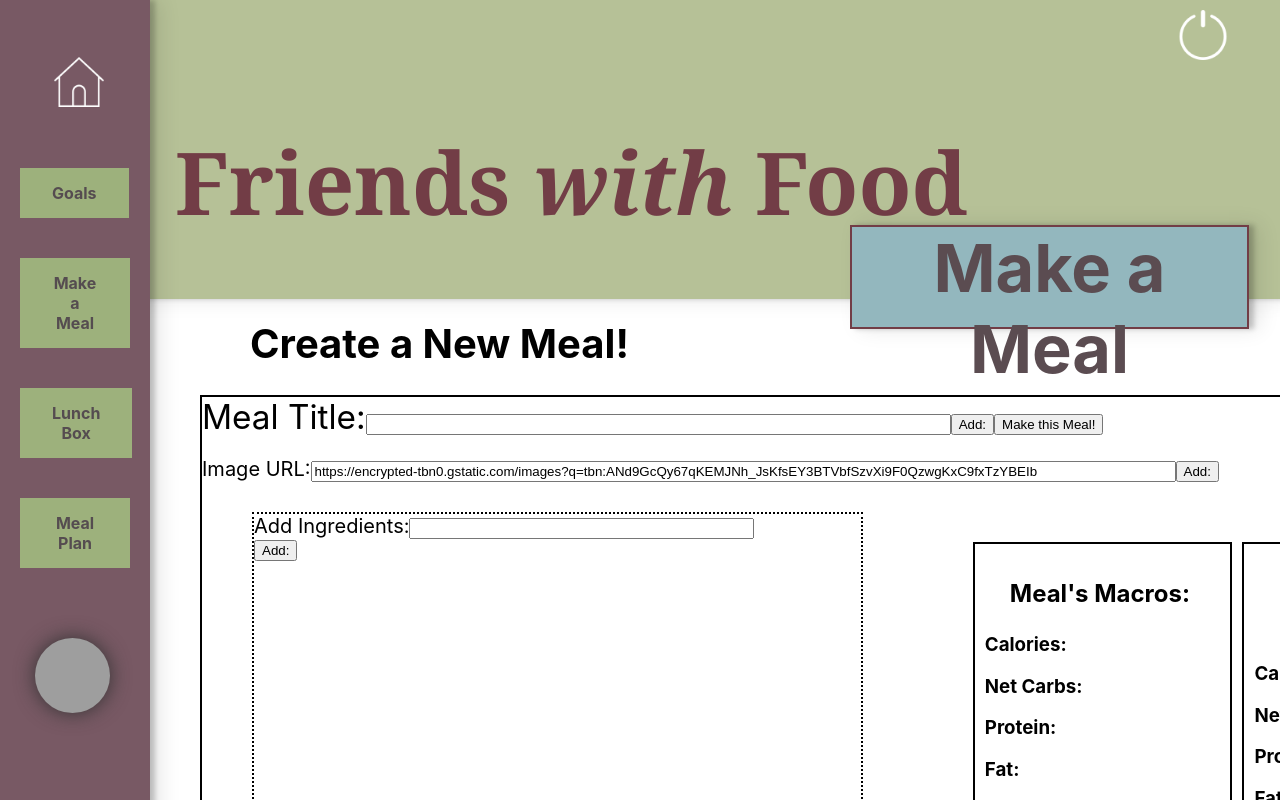
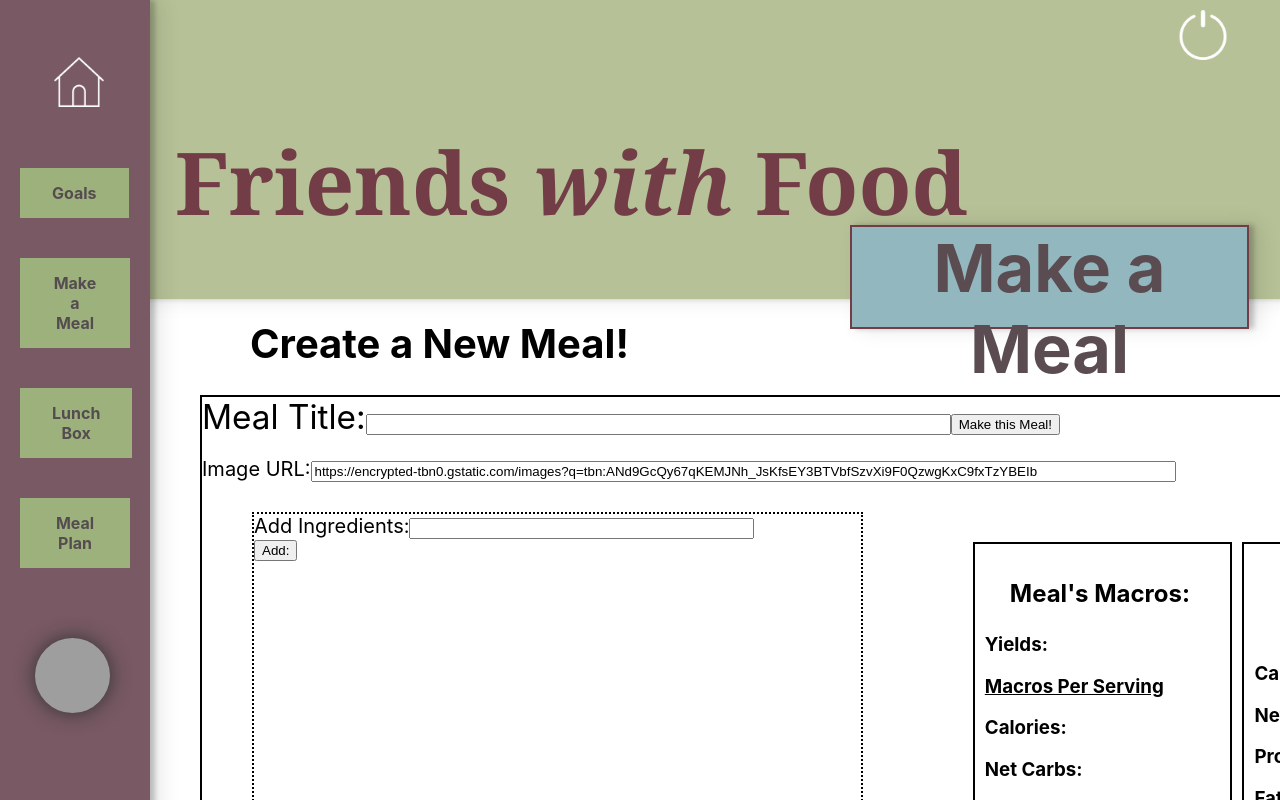
Before and after one commit to als735/foodFriends, a React (Create React App) app: page /recipeForm in a window 1280 px wide. Shown: the top 800 px of the page. Built offline with nearby package versions, Linux system fonts and the light colour scheme; no server answers; grey boxes are pictures that could not be loaded.

Commit message:
saturday night last commit/starting endpoint for add

```diff
--- a/index.js
+++ b/index.js
@@ -4,7 +4,7 @@ const massive = require('massive');
 const axios = require('axios');
 const authenticate = require("./controller/authController");
 const goals = require("./controller/goalController");
-// const recipes? = require("./controller/authController");
+const recipe = require("./controller/recipeController");
 const session = require("express-session");
 const bcrypt = require('bcrypt');
 
@@ -39,6 +39,9 @@ app.post('/api/auth/logout', authenticate.logout);
 app.put(`/api/goals/macros`, goals.editMacros);
 app.put(`/api/goals/weight`, goals.editWeight);
 
+//recipe endpoints
+app.post('/api/recipe/ingredients', recipe.addRecipe);
+
 
   const port = process.env.port || 4011;
   app.listen(SERVER_PORT, () => {
--- a/src/Components/recipeForm/RecipeForm.css
+++ b/src/Components/recipeForm/RecipeForm.css
@@ -48,6 +48,9 @@
         margin-right: 100px;
 }
 
+.perServing{
+        text-decoration: underline;
+}
 .usersMealMacros {
         border: solid 2px black;
         width: 250px;
--- a/src/Components/recipeForm/RecipeForm.js
+++ b/src/Components/recipeForm/RecipeForm.js
@@ -37,37 +37,9 @@ class RecipeForm extends Component {
         });
       }
 
-    //   componentDidMount(){
-    //     this.getApi();
-    // }
 
 
-    //   getApi=(recipe) => {
-    //       debugger;
-    //     const {title, ingredients} = recipe;
-    //     let config = {
-    //       headers: {
-    //         'Content-Type': 'application/json'
-    //       }
-    //     }
-    //     let recipeAnalysis = {
-    //       title: title,
-    //       ingr: ingredients
-    //     };
 
-    //     axios.post(`https://api.edamam.com/api/nutrition-details?app_id=1476c8c7&app_key=a77d6976afe7c2ed195b70536e293653`,recipeAnalysis ,config).then(res => {
-    //     console.log('test', res.data)
-    //     this.setState({
-    //       calories : res.data.calories,
-    //       yield : res.data.yield,
-    //       fat: res.data.totalNutrients.FAT.quantity,
-    //       carb: res.data.totalNutrients.CHOCDF.quantity,
-    //       fiber: res.data.totalNutrients.FIBTG.quantity,
-    //       selectedRecipe: recipe,
-    //     })
-    //   })
-
-    //   }
 
     render() {
 
@@ -96,7 +68,6 @@ class RecipeForm extends Component {
                                             value={this.state.title}
                                             onChange={this.handleInputChange}
                                         />
-                                        <button>Add:</button>
                                         <button>Make this Meal!</button>
                                     </label>
                                     <br/>
@@ -111,7 +82,6 @@ class RecipeForm extends Component {
                                             onChange={this.handleInputChange}
                                         />
                                     </label>
-                                    <button>Add:</button>
                                 </div>
                                 <div className='nutritionBox'>
                                     <div className='addIngredientsBox'>
@@ -131,6 +101,8 @@ class RecipeForm extends Component {
                                     </div>
                                     <div className='usersMealMacros'>
                                         <h2> Meal's Macros:</h2>
+                                        <h3 className=''>Yields:</h3>
+                                        <h3 className='perServing'> Macros Per Serving</h3>
                                         <h3 className=''>Calories: </h3>
                                         <h3 className =''>Net Carbs: </h3>
                                         <h3 className ='' id=''>Protein: </h3>
```
Also changed, not shown: controller/recipeController.js (added, +23 -0 lines).
